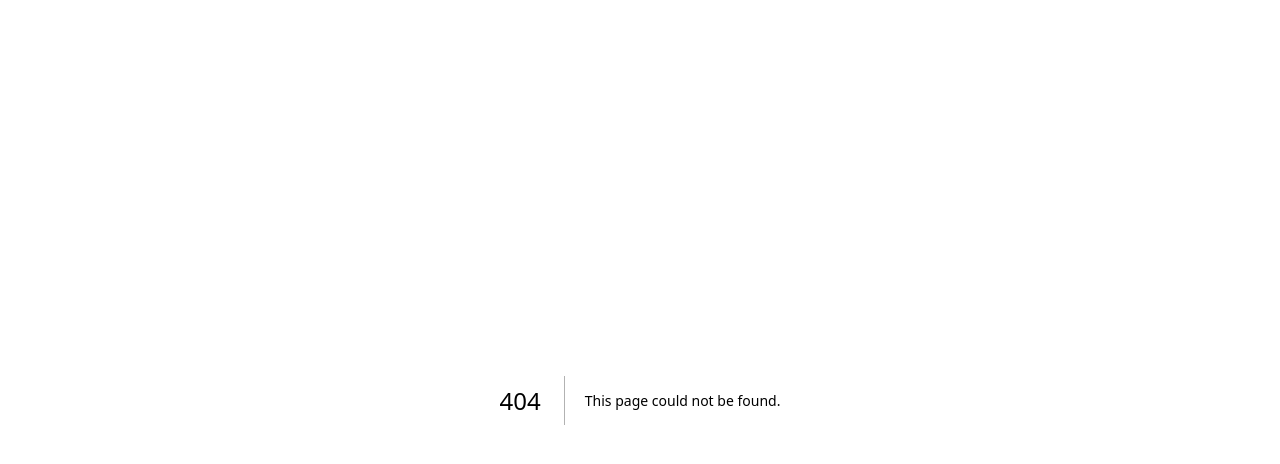
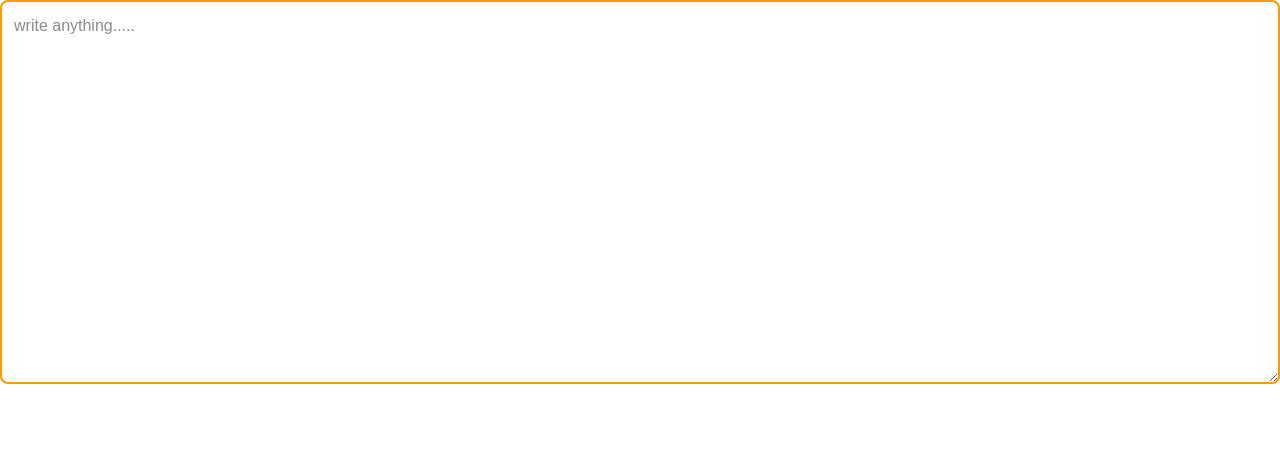
Before and after one commit to rappo-tech/-dayOne, a Next.js app: page /writeText in a window 1280 px wide. Before the commit this address had no page. Shown: the top 464 px of the page. Built offline with nearby package versions, Linux system fonts and the light colour scheme.

Commit message:
added text area

```diff
--- /dev/null
+++ b/src/app/components/textarea2.tsx
@@ -0,0 +1,24 @@
+'use client'
+export default function  TextArea2() {
+
+return (<div>
+
+<textarea
+placeholder="write anything..... "
+  className="
+    w-full border-2 border-amber-500 rounded-lg
+    h-40        /* Default mobile height */
+    sm:h-56     /* Small tablets */
+    md:h-72     /* Medium tablets */
+    lg:h-96     /* Large screens */
+    p-3
+    text-base
+  "
+
+></textarea>
+
+
+
+
+</div>)
+}
--- a/src/app/page.tsx
+++ b/src/app/page.tsx
@@ -4,6 +4,7 @@ import Link from "next/link"
 import Navbar from "./components/navbar"
 import Button from "./components/button"
 import Flexbox from "./components/flexbox"
+import WriteText2 from "./writeText/page"
 
 export  default function  Home() {
 
@@ -23,6 +24,8 @@ return (<div>
 
 <Flexbox></Flexbox>
 
+<WriteText2></WriteText2>
+
 
 </div>)
 
--- /dev/null
+++ b/src/app/writeText/page.tsx
@@ -0,0 +1,14 @@
+'use client'
+import TextArea2 from "../components/textarea2"
+
+
+export default function WriteText2() {
+
+
+return (<div>
+
+ <TextArea2></TextArea2>
+
+    </div>)
+
+}
```
